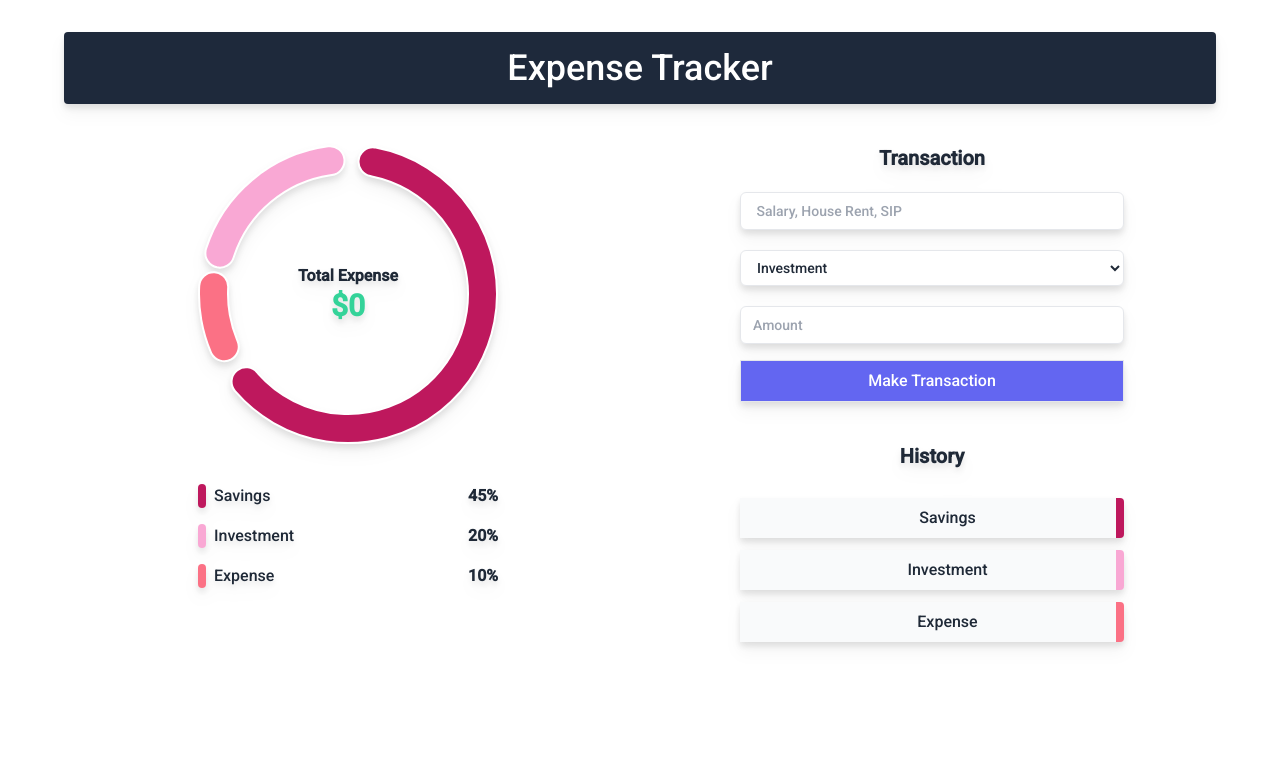
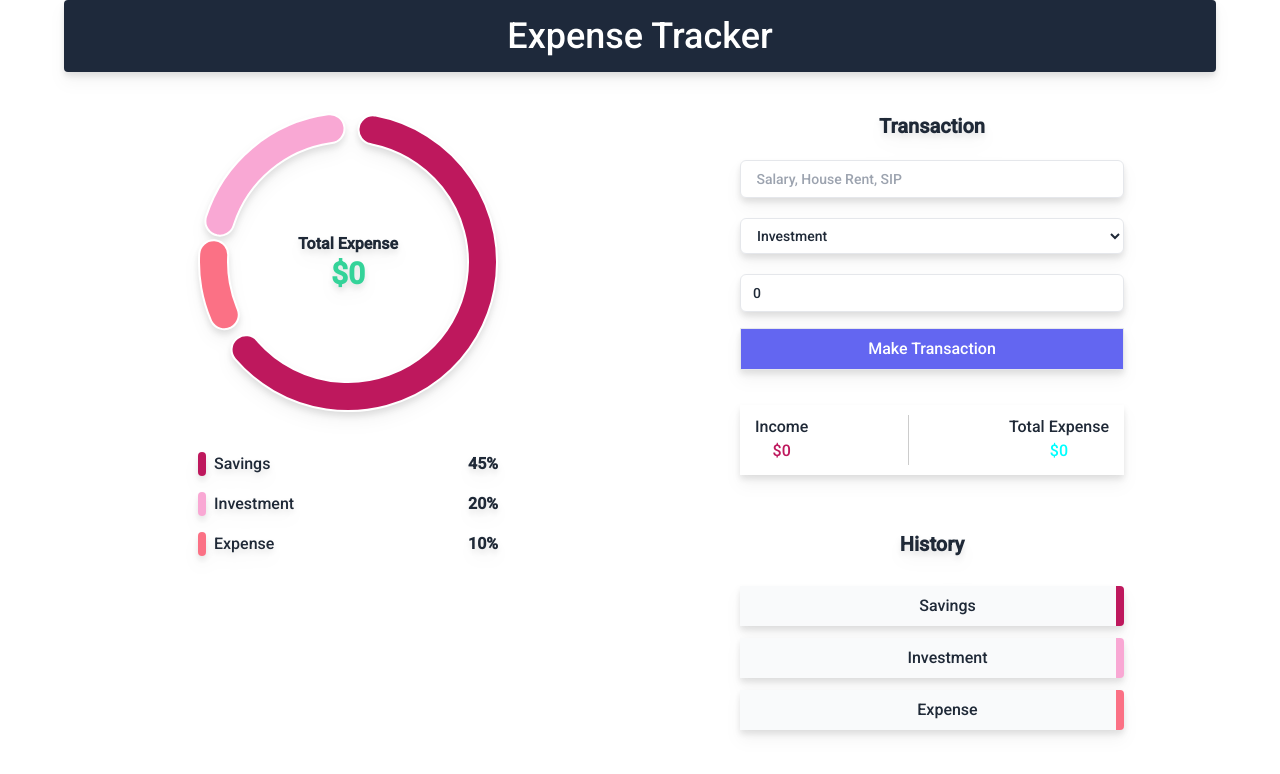
Before and after one commit to Gargi212Roy/Expense-Tracker, a React (Create React App) app in the folder client/: page / in a window 1280 px wide. Shown: the top 774 px of the page. Built offline with nearby package versions, Linux system fonts and the light colour scheme; some icons are missing.

Commit message:
More UI changes

```diff
--- a/client/src/App.css
+++ b/client/src/App.css
@@ -36,6 +36,32 @@ h3.title {
   margin-right: auto;
 }
 
+.in-ex-container {
+  background-color: #fff;
+  box-shadow: var(--box-shadow);
+  padding: 15px;
+  padding-top: 10px;
+  padding-bottom: 10px;
+  display: flex;
+  justify-content: space-between;
+  margin: 35px 0;
+}
+
+.income {
+  color: #be185d;
+}
+
+.expense {
+  color: aqua;
+}
+
+.divider {
+  display: inline-block;
+  border-left: 1px solid #ccc;
+  margin: 0 10px;
+  height: 50px;
+}
+
 .form-input {
   @apply mt-1 block w-full py-2 px-3 border border-gray-200 bg-white rounded-md focus:outline-none focus:ring-indigo-500 sm:text-sm;
 }
--- a/client/src/App.js
+++ b/client/src/App.js
@@ -1,14 +1,14 @@
 import "./App.css";
+import Header from "./components/Header";
 import Graph from "./components/Graph";
 import Form from "./components/Form";
+import { GlobalProvider } from "./context/GlobalState";
 
 function App() {
   return (
-    <div className="App">
+    <GlobalProvider>
+      <Header />
       <div className="container mx-auto max-w-6xl text-center drop-shadow-lg text-gray-800">
-        <h1 className="text-4xl py-4 mb-10 bg-slate-800 text-white rounded">
-          Expense Tracker
-        </h1>
         {/* division of graph and content */}
         <div className="grid md:grid-cols-2 gap-4">
           {/* graph */}
@@ -17,7 +17,7 @@ function App() {
           <Form />
         </div>
       </div>
-    </div>
+    </GlobalProvider>
   );
 }
 
--- /dev/null
+++ b/client/src/components/Balance.js
@@ -0,0 +1,14 @@
+import React from "react";
+
+function Balance() {
+  return (
+    <>
+      <h3 className="mb-4 font-bold title">
+        Total Expense
+        <span className="block text-3xl text-emerald-400">${0}</span>
+      </h3>
+    </>
+  );
+}
+
+export default Balance;
--- a/client/src/components/Form.js
+++ b/client/src/components/Form.js
@@ -1,29 +1,27 @@
-import React from "react";
-import { useForm } from "react-hook-form";
+import React, { useState } from "react";
+
 import History from "./History";
+import IncomeExpenses from "./IncomeExpenses";
 
 function Form() {
-  const { register, handleSubmit, resetField } = useForm();
-  // register--> to register input text boxes, handleSubmit--> submit the data to the form, resetField--> reset the value of the input text boxes
-
-  const onSubmit = (data) => {
-    console.log(data);
-  };
+  const [text, setText] = useState("");
+  const [amount, setAmount] = useState(0);
 
   return (
     <div className="form max-w-sm mx-auto w-96">
       <h1 className="font-bold pb-4 text-xl">Transaction</h1>
-      <form id="form" onSubmit={handleSubmit(onSubmit)}>
+      <form id="form">
         <div className="grid gap-4">
           <div className="input-group">
             <input
               type="text"
-              {...register("name")}
+              value={text}
+              onChange={(e) => setText(e.target.value)}
               placeholder=" Salary, House Rent, SIP"
               className="form-input px-3 py-2"
             />
           </div>
-          <select className="form-input" {...register("type")}>
+          <select className="form-input">
             <option value="Investment">Investment</option>
             <option value="Expense" defaultValue>
               Expense
@@ -33,7 +31,8 @@ function Form() {
           <div className="input-group">
             <input
               type="text"
-              {...register("amount")}
+              value={amount}
+              onChange={(e) => setAmount(e.target.value)}
               placeholder="Amount"
               className="form-input px-3 py-2"
             />
@@ -45,6 +44,7 @@ function Form() {
           </div>
         </div>
       </form>
+      <IncomeExpenses />
       <History />
     </div>
   );
--- a/client/src/components/Graph.js
+++ b/client/src/components/Graph.js
@@ -2,6 +2,7 @@ import React from "react";
 import { Doughnut } from "react-chartjs-2";
 import { Chart, ArcElement } from "chart.js";
 import Labels from "./Labels";
+import Balance from "./Balance";
 Chart.register(ArcElement);
 
 const config = {
@@ -28,10 +29,7 @@ function Graph() {
         <div className="chart relative">
           <Doughnut {...config}></Doughnut>
           {/* initializing 2 properties with the same name ---> data property and option property */}
-          <h3 className="mb-4 font-bold title">
-            Total Expense
-            <span className="block text-3xl text-emerald-400">${0}</span>
-          </h3>
+          <Balance />
         </div>
         <div className="flex flex-col py-10 gap-4">
           <Labels />
--- /dev/null
+++ b/client/src/components/Header.js
@@ -0,0 +1,13 @@
+import React from "react";
+
+function Header() {
+  return (
+    <div className="container mx-auto max-w-6xl text-center drop-shadow-lg text-gray-800">
+      <h1 className="text-4xl py-4 mb-10 bg-slate-800 text-white rounded">
+        Expense Tracker
+      </h1>
+    </div>
+  );
+}
+
+export default Header;
--- a/client/src/components/History.js
+++ b/client/src/components/History.js
@@ -18,7 +18,7 @@ const obj = [
 
 function History() {
   return (
-    <div className="flex flex-col py-6 gap-3">
+    <div className="flex flex-col py-1 gap-3">
       <h1 className="py-4 text-md font-bold text-xl">History</h1>
       {obj.map((v, i) => (
         <Transaction key={i} category={v} />
--- /dev/null
+++ b/client/src/components/IncomeExpenses.js
@@ -0,0 +1,19 @@
+import React from "react";
+
+function IncomeExpenses() {
+  return (
+    <div className="in-ex-container">
+      <div>
+        <h4>Income</h4>
+        <p className="income">$0</p>
+      </div>
+      <span className="divider"></span>
+      <div>
+        <h4>Total Expense</h4>
+        <p className="expense">$0</p>
+      </div>
+    </div>
+  );
+}
+
+export default IncomeExpenses;
--- /dev/null
+++ b/client/src/context/AppReducer.js
@@ -0,0 +1,8 @@
+const appReducer = (state, action) => {
+  switch (action.type) {
+    default:
+      return state;
+  }
+};
+
+export default appReducer;
--- /dev/null
+++ b/client/src/context/GlobalState.js
@@ -0,0 +1,29 @@
+import React, { createContext, useReducer } from "react";
+import AppReducer from "./AppReducer";
+
+// initial State
+const initialState = {
+  transactions: [
+    { id: 1, text: "Books", amount: -500 },
+    { id: 1, text: "Salary", amount: 55500 },
+    { id: 1, text: "Chocolate", amount: -50 },
+    { id: 1, text: "Check Return", amount: 5500 },
+  ],
+};
+
+// create Context
+export const GlobalContext = createContext(initialState);
+
+// Provider
+export const GlobalProvider = ({ children }) => {
+  const [state, dispatch] = useReducer(AppReducer, initialState);
+  return (
+    <GlobalContext.Provider
+      value={{
+        transactions: state.transactions,
+      }}
+    >
+      {children}
+    </GlobalContext.Provider>
+  );
+};
```
